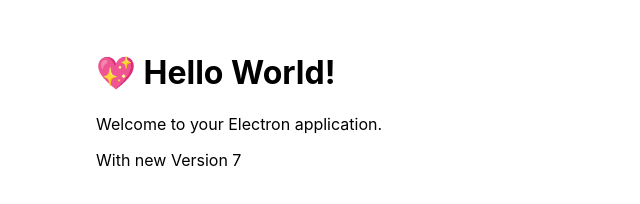
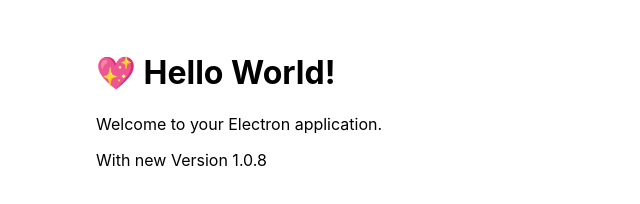
Before and after one commit to culozik/test_upd_rep, an Electron app: page src/index.html in a window 800 px wide. Shown: the full height of the page, 0-640 px from the left. Drawn offline with Linux system fonts and the light colour scheme.

Commit message:
test: version update

```diff
--- a/package.json
+++ b/package.json
@@ -1,7 +1,7 @@
 {
 	"name": "auto-update-example",
 	"productName": "auto-update-example",
-	"version": "1.0.7",
+	"version": "1.0.8",
 	"description": "My Electron application description",
 	"repository": "https://github.com/culozik/test_upd_rep",
 	"main": "src/index.js",
--- a/src/index.html
+++ b/src/index.html
@@ -8,6 +8,6 @@
 	<body>
 		<h1>💖 Hello World!</h1>
 		<p>Welcome to your Electron application.</p>
-		<p>With new Version 7</p>
+		<p>With new Version 1.0.8</p>
 	</body>
 </html>
```
